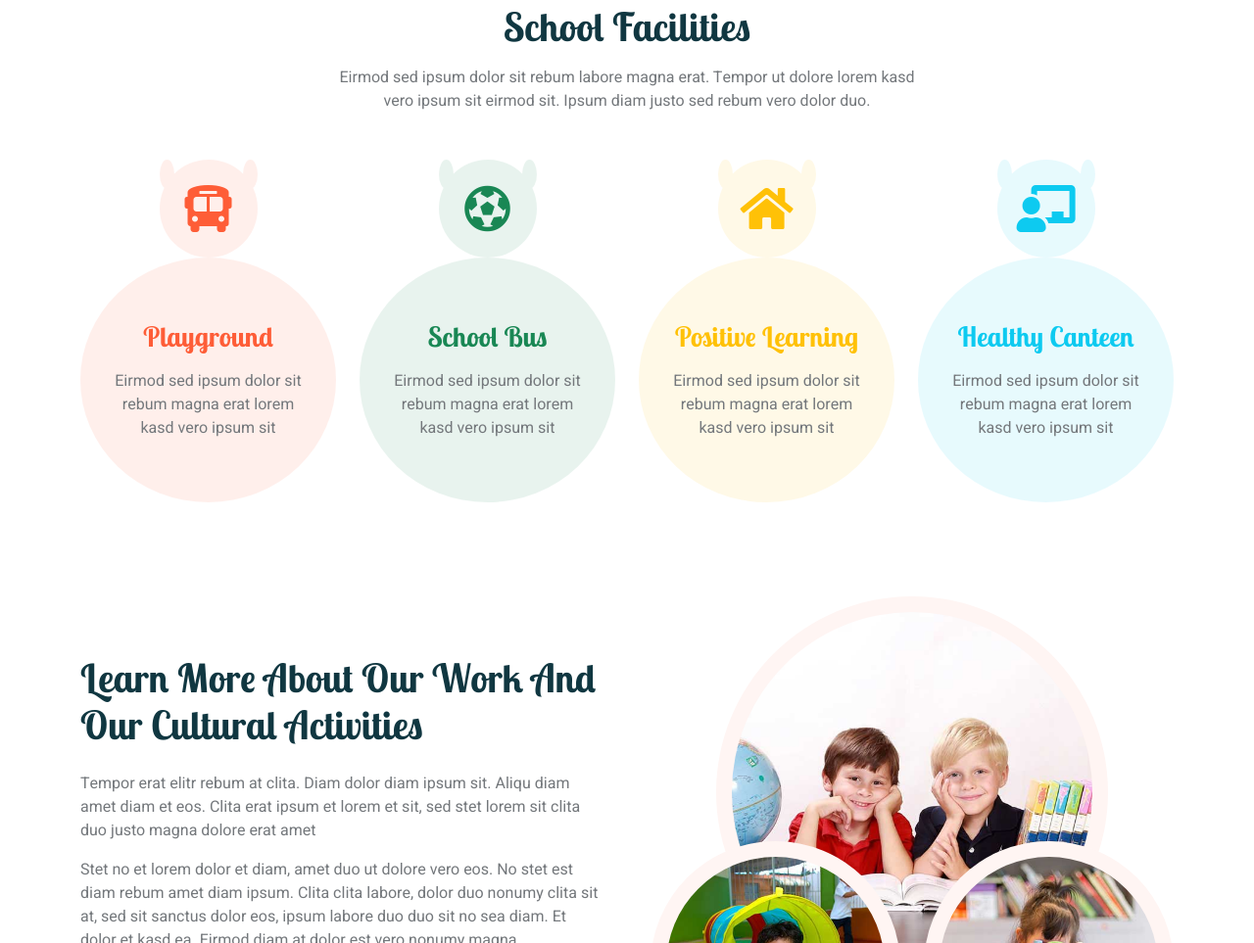
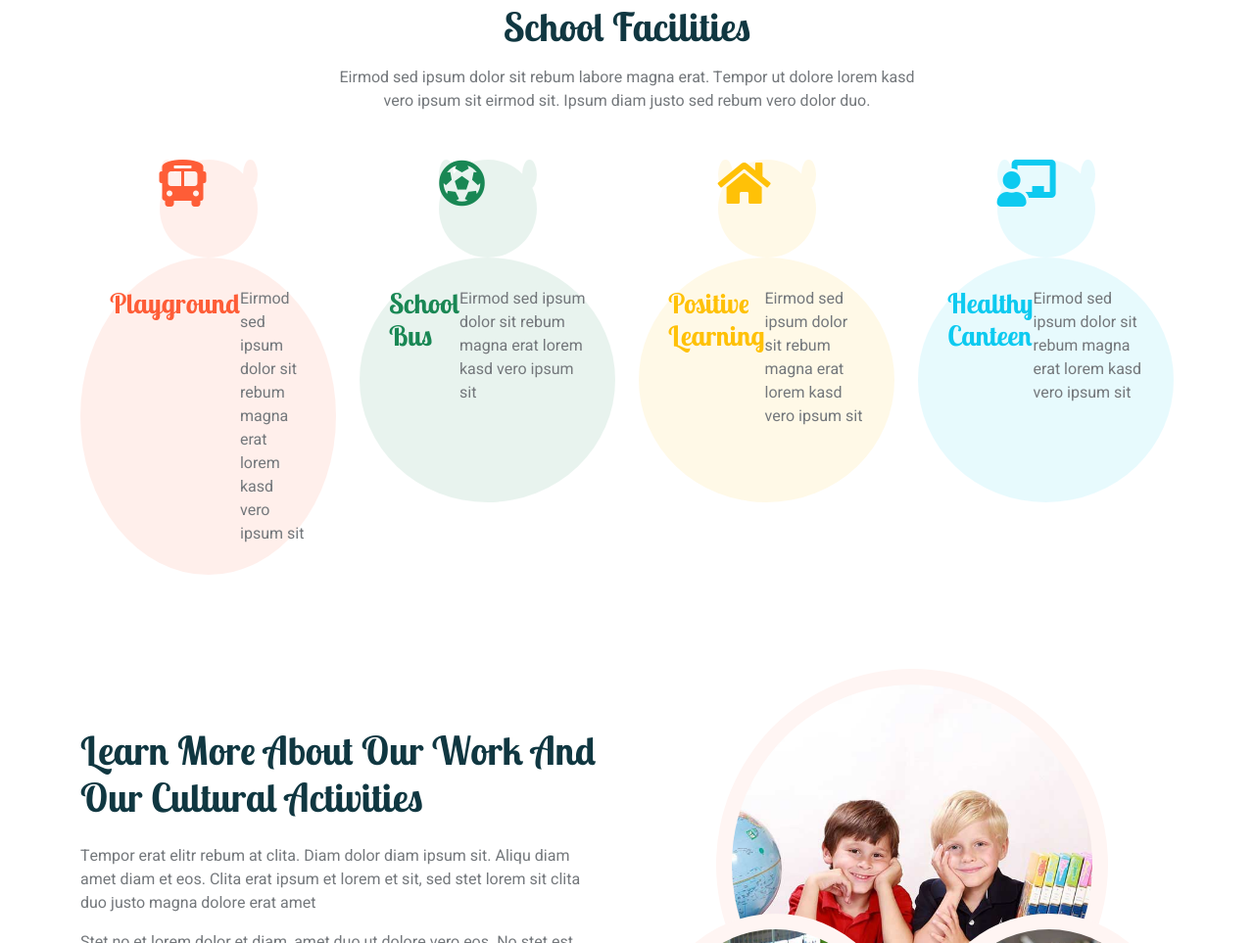
Before and after one commit to Dishats/bugs-event, a plain HTML site: page index.html in a window 1280 px wide. Shown: the part 906-1869 px from the top of the page at 98% size. Drawn offline with nearby package versions, Linux system fonts and the light colour scheme.

Commit message:
Update style.css

```diff
--- a/css/style.css
+++ b/css/style.css
@@ -255,8 +255,8 @@ h6,
     height: 100px;
     border-radius: 100px;
     display: flex;
-    align-items: center;
-    justify-content: center;
+    /* align-items: center; */
+    /* justify-content: center; */
 }
 
 .facility-item .facility-icon::before {
@@ -267,8 +267,8 @@ h6,
     top: 0;
     left: 0;
     background: rgba(255, 255, 255, .9);
-    transition: .5s;
-    z-index: 1;
+    /* transition: .5s; */
+    z-index: 2;
 }
 
 .facility-item .facility-icon span {
@@ -297,11 +297,10 @@ h6,
     padding: 30px;
     border-radius: 100%;
     display: flex;
-    text-align: center;
-    justify-content: center;
-    flex-direction: column;
+    /* text-align: center; */
+    /* justify-content: center;
+    flex-direction: column; */
 }
-
 .facility-item .facility-text::before {
     position: absolute;
     content: "";
```
